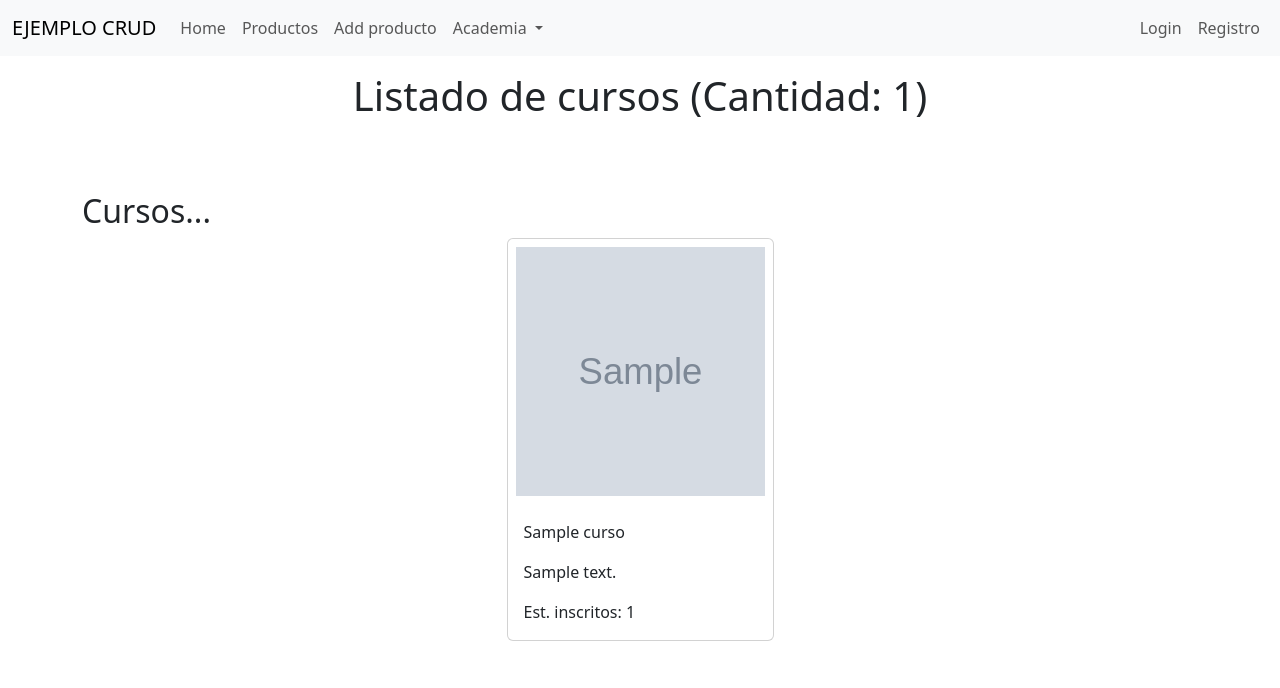
After one commit to NelsonRamirezC/m7_s2_ejemplos, a Django app: page /academia/cursos/ in a window 1280 px wide. The commit adds this page. Shown: the top 688 px of the page. Run offline with Django 4.2, Linux system fonts and the light colour scheme; tables that the repository leaves empty hold one stand-in row (values such as "Sample post"); grey boxes marked "Sample" are stand-in pictures.

Commit message:
se crean vistas para curso y detalle de curso

```diff
--- a/academia/models.py
+++ b/academia/models.py
@@ -5,6 +5,7 @@ from django.db import models
 class Curso(models.Model):
     nombre = models.CharField(max_length=50, null=False, blank=False)
     descripcion = models.TextField(null=True, blank=True)
+    imagen = models.URLField(blank=False, null=False, default="https://st3.depositphotos.com/16203680/19307/v/950/depositphotos_193076602-stock-illustration-question-mark-hand-drawn-symbol.jpg")
 
     def __str__(self):
         return self.nombre
--- a/academia/urls.py
+++ b/academia/urls.py
@@ -3,4 +3,6 @@ from . import views
 
 urlpatterns = [
     path('matricular/<int:estudiante_id>/', views.matricular, name='matricular'),
+    path('cursos/', views.cursos, name='cursos'),
+    path('curso/detalle/<int:curso_id>/', views.detalle_curso, name='detalle_curso'),
 ]
--- a/academia/views.py
+++ b/academia/views.py
@@ -1,6 +1,7 @@
 from django.shortcuts import render
 from django.contrib import messages
 from django.shortcuts import redirect
+from django.db import connection
 
 from .models import Curso, Estudiante
 
@@ -54,3 +55,32 @@ def matricular(request, estudiante_id):
         contexto["cursos_inscritos"] = estudiante.cursos.all()
 
         return render(request, "academia/matricular.html", contexto)
+
+
+def cursos(request):
+    contexto = {}
+    cursos = Curso.objects.prefetch_related("estudiantes")
+
+    with connection.cursor() as cursor:
+        cursor.execute("select count(id) from cursos")
+        row = cursor.fetchone()
+        print(row)
+        cantidad_cursos = row[0]
+        contexto["cantidad_cursos"] = cantidad_cursos
+
+    contexto["cursos"] = cursos
+    return render(request, 'academia/cursos.html', contexto)
+
+def detalle_curso(request, curso_id):
+    contexto = {}
+    try:
+
+        curso =  Curso.objects.get(id=curso_id)
+    except curso.DoesNotExist:
+        messages.error(request, f"No existe el curso con id: {curso_id}")
+        return redirect('cursos')
+
+    contexto["curso"] = curso
+
+
+    return render(request, 'academia/detalle_curso.html', contexto)
--- /dev/null
+++ b/templates/academia/cursos.html
@@ -0,0 +1,28 @@
+{% extends "layouts/base.html" %}
+
+{% block contenido %}
+    <style>
+        #lista_cursos .card img {
+            width: 100%;
+            aspect-ratio: 1/1;
+        }
+    </style>
+
+    <header>
+        <h1 class="text-center py-3">Listado de cursos (Cantidad: {{cantidad_cursos}})</h1>
+    </header>
+
+    <main class="container py-5">
+        <section id="lista_cursos">
+            <h2>Cursos...</h2>
+
+            <div class="row justify-content-evenly g-3">
+                {% for curso in cursos %}
+                <div class="col-12 col-sm-4 col-lg-3">
+                        {% include "partials/tarjeta_curso.html" with curso=curso%}
+                </div>
+                {% endfor %}
+            </div>
+        </section>
+    </main>
+{% endblock contenido %}
--- a/templates/partials/navbar.html
+++ b/templates/partials/navbar.html
@@ -10,6 +10,17 @@
               <a class="nav-link" href="{% url "index" %}">Home</a>
               <a class="nav-link" href="{% url "listado_productos" %}">Productos</a>
               <a class="nav-link" href="{% url "add_producto" %}">Add producto</a>
+              <li class="nav-item dropdown">
+                <a class="nav-link dropdown-toggle" href="#" role="button" data-bs-toggle="dropdown" aria-expanded="false">
+                  Academia
+                </a>
+                <ul class="dropdown-menu">
+                  <li><a class="dropdown-item" href="{% url "cursos" %}">Cursos</a></li>
+                  <li><a class="dropdown-item" href="#">Estudiantes</a></li>
+                  <li><hr class="dropdown-divider"></li>
+                  <li><a class="dropdown-item" href="#">Otras acciones</a></li>
+                </ul>
+              </li>
             </div>
             <div class="d-flex flex-column flex-lg-row">
               {% if not user.is_authenticated %}
--- /dev/null
+++ b/templates/partials/tarjeta_curso.html
@@ -0,0 +1,17 @@
+<div class="card">
+    <a href="{% url "detalle_curso" curso.id %}">
+    <img
+        {% if curso.imagen %}
+            src="{{curso.imagen}}"
+        {% else %}
+            src="https://st3.depositphotos.com/16203680/19307/v/950/depositphotos_193076602-stock-illustration-question-mark-hand-drawn-symbol.jpg"
+        {% endif %}
+        class="card-img-top p-2"
+        alt="{{curso.nombre}}">
+    </a>
+    <div class="card-body">
+      <p class="card-text">{{curso.nombre}}</p>
+      <p class="card-text">{{curso.descripcion}}</p>
+      <p class="card-text">Est. inscritos: {{curso.estudiantes.all|length}}</p>
+    </div>
+</div>
```
Also changed, not shown: templates/academia/detalle_curso.html (added, +12 -0 lines), academia/migrations/0004_curso_imagen.py (added).
